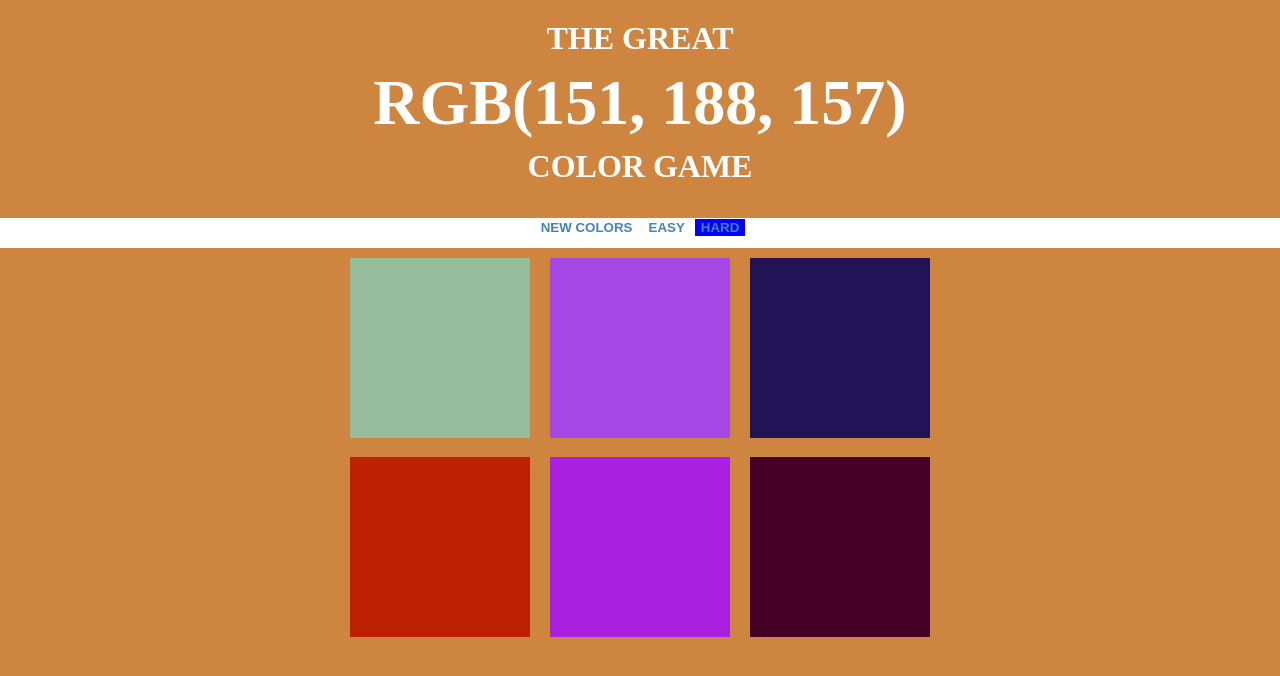
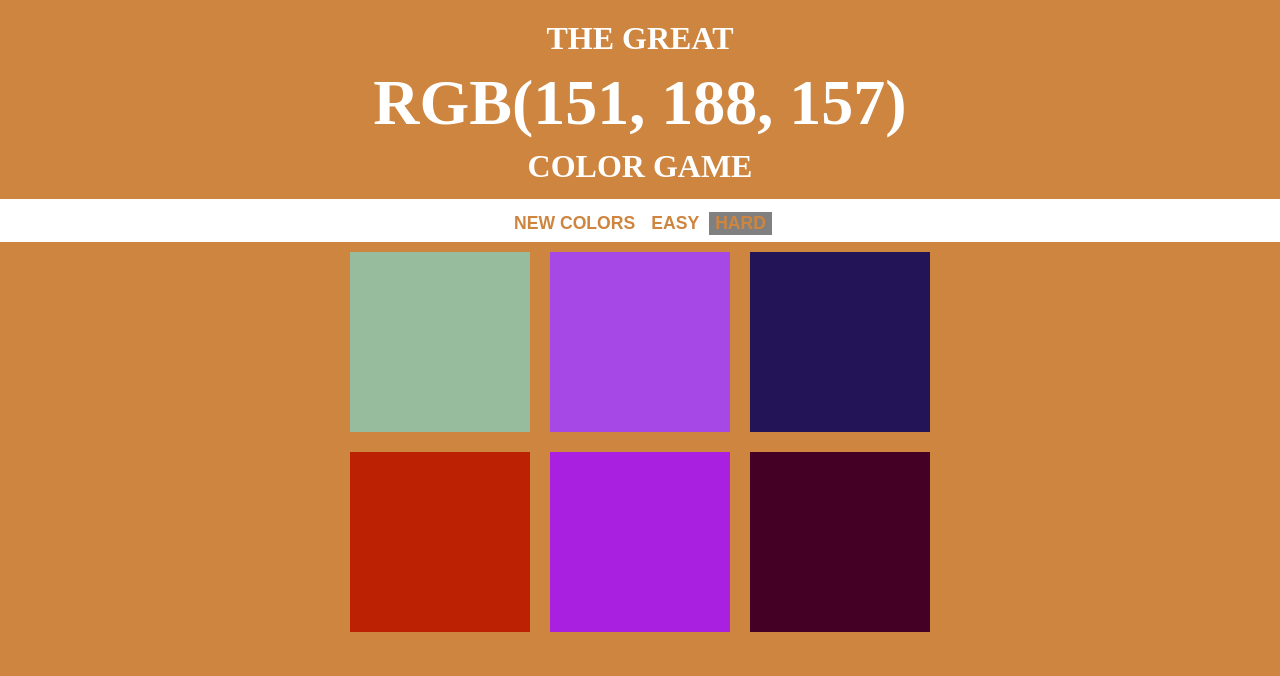
Before and after one commit to villalobos98/Intro-To-Web-Development, a plain HTML site: page Web Development/Color_Game/colorGame.html in a window 1280 px wide. Drawn offline with Linux system fonts and the light colour scheme.

Commit message:
Making the UI even better. I will add more functionality andfix the problems with the game messages in the JS

```diff
--- a/Web Development/Color_Game/colorGame.css
+++ b/Web Development/Color_Game/colorGame.css
@@ -35,7 +35,8 @@ h1 {
 	margin: 0;
 	text-transform: uppercase;
 	line-height: 0.8;
-	padding-bottom: 3%;
+	/* padding-top: 20px; */
+	padding-bottom: 20px;
 	/* padding: 24px 0; */
 }
 button{
@@ -43,7 +44,8 @@ button{
 	background: none;
 	text-transform: uppercase;
 	font-weight: 700;
-	color: steelblue;
+	color: peru;
+	font-size: 110%;
 }
 
 #stripe {
@@ -51,8 +53,10 @@ button{
 	height: 30px;
 	text-align: center;
 	color: black;
+	align-items: center;
+	padding-top: 1%;
 }
 
 .selected{
-	background: blue;
+	background: grey;
 }
```
